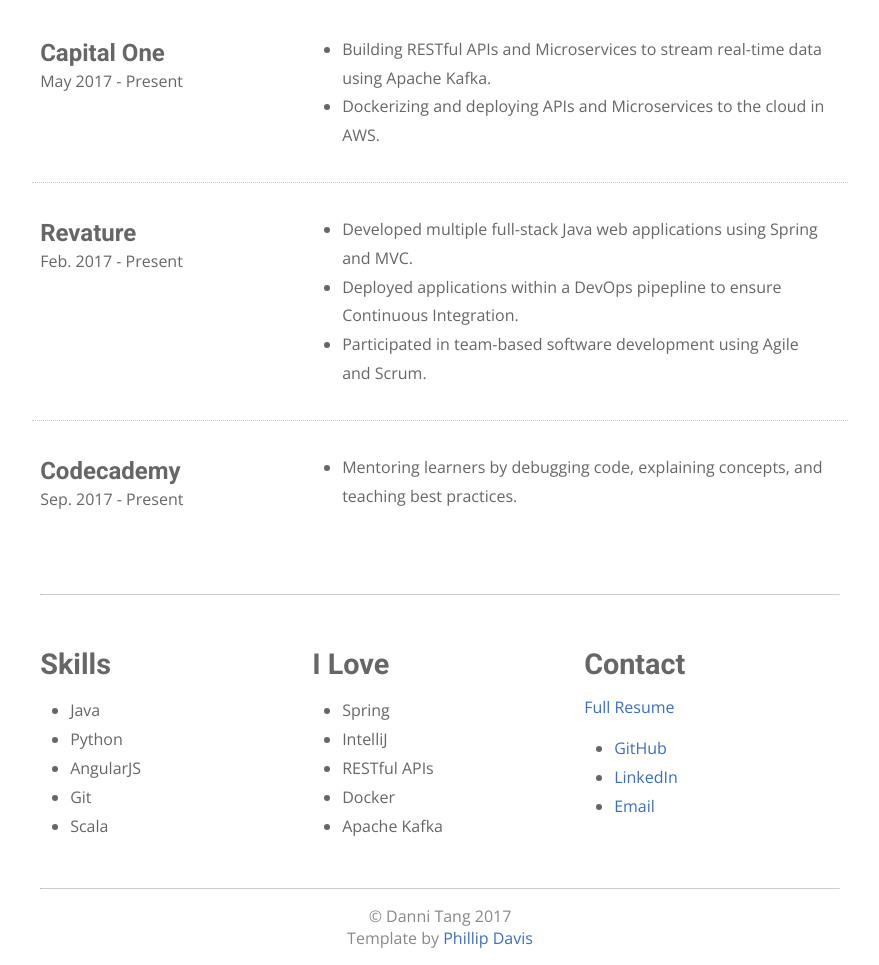
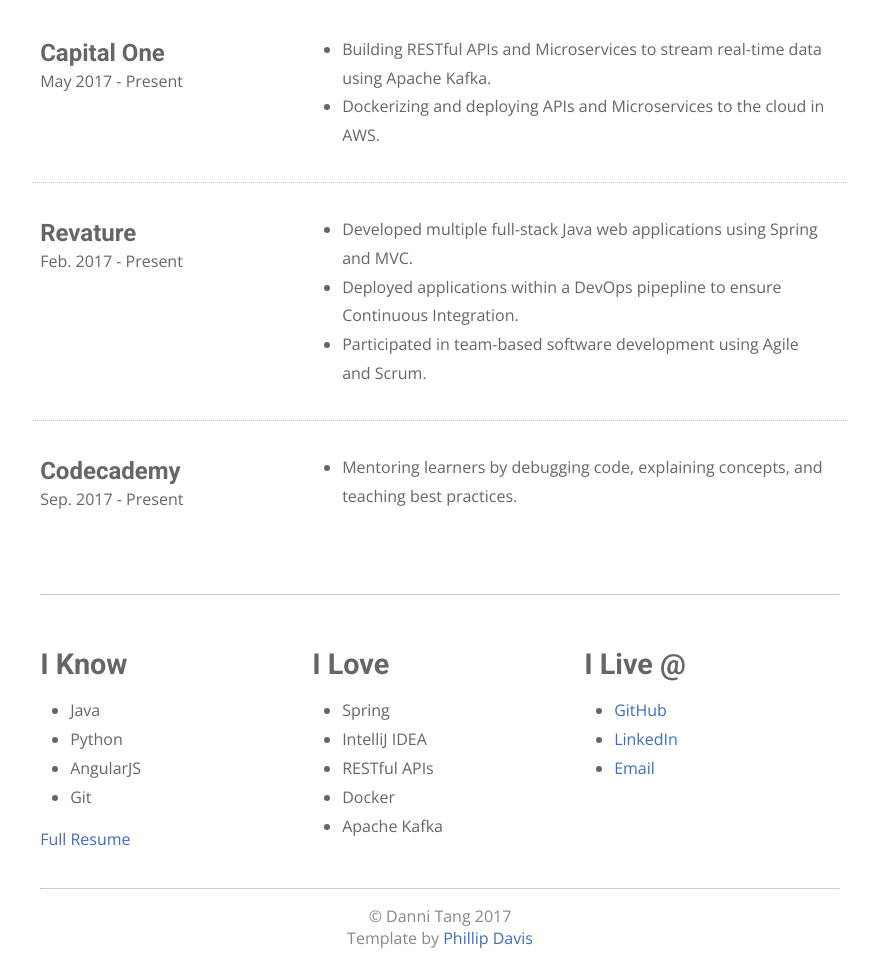
Before and after one commit to dannisaur/dannisaur.github.io, a plain HTML site: page index.html in a window 1280 px wide. Shown: the part 1287-2252 px from the top of the page, without its empty margins (200-1079 px from the left). Drawn offline with nearby package versions, Linux system fonts and the light colour scheme.

Commit message:
Update index.html

```diff
--- a/index.html
+++ b/index.html
@@ -30,8 +30,7 @@
 		<!-- Introduction-->
 		<section class="center">
 			<h1>Hey, You</h1>
-			<p>
-				I'm an avid learner of all things science and technology with a background in biomedical engineering, electrical engineering, and computer programming. Currently, I am a full-stack software developer at Revature and Capital One exploring data streaming and building RESTful Web APIs.
+			<p>Currently, I am a Richmond-based full-stack software developer at Revature and Capital One exploring data streaming and building RESTful Web APIs. I'm an avid learner of all things science and technology with a background in biomedical engineering, electrical engineering, and computer programming.
 			</p>
 		</section>
 
@@ -140,21 +139,21 @@
 			<!--List of skills-->
 			<div class="row">
 				<div class="grid-2">
-					<h1>Skills</h1>
+					<h1>I Know</h1>
 					<ul>
 						<li>Java</li>
 						<li>Python</li>
 						<li>AngularJS</li>
 						<li>Git</li>
-						<li>Scala</li>
 					</ul>
+					<a href="./assets/files/DTangMay2017.pdf">Full Resume</a>
 				</div>
 
 				<div class="grid-2">
 					<h1>I Love</h1>
 					<ul>
 						<li>Spring</li>
-						<li>IntelliJ</li>
+						<li>IntelliJ IDEA</li>
 						<li>RESTful APIs</li>
 						<li>Docker</li>
 						<li>Apache Kafka</li>
@@ -162,8 +161,7 @@
 				</div>
 
 				<div class="grid-2">
-					<h1>Contact</h1>
-					<a href="./assets/files/DTangMay2017.pdf">Full Resume</a>
+					<h1>I Live @</h1>
 					<ul>
 						<li><a href="https://github.com/tangdnn">GitHub</a></li>
 						<li><a href="">LinkedIn</a></li>
```
